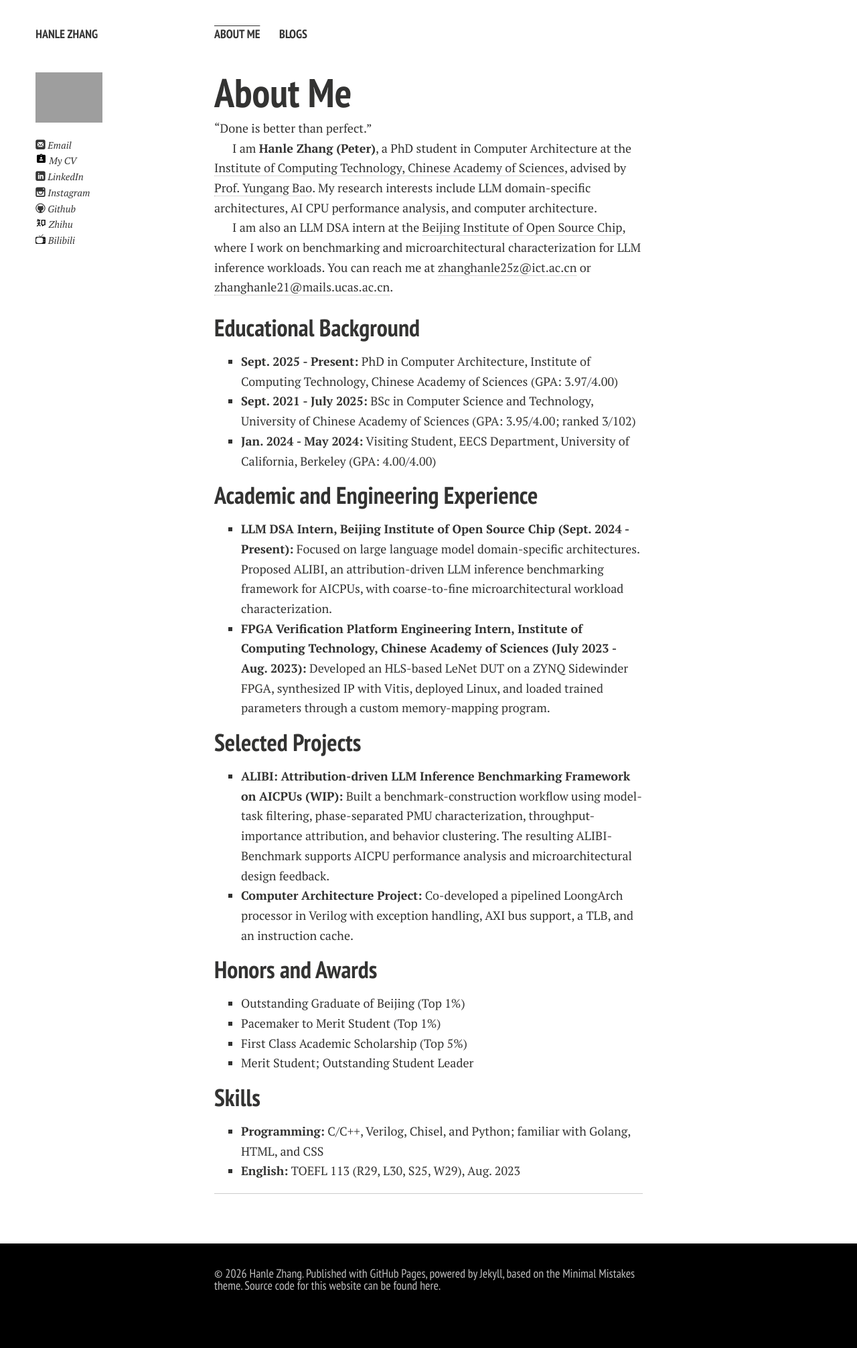
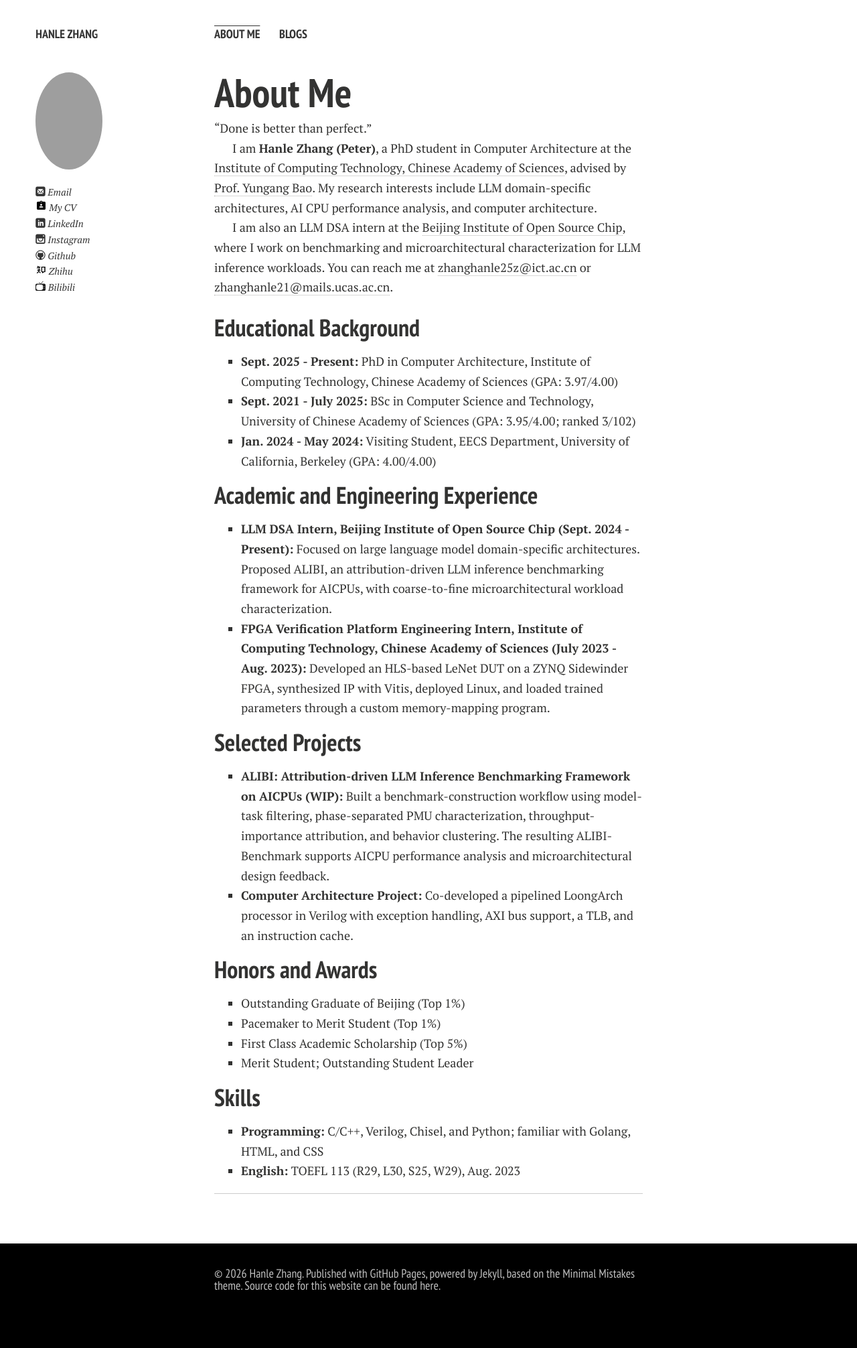
Before and after one commit to LeleCheung/LeleCheung.github.io, a Jekyll site: the page built from index.md, in a window 1280 px wide. Shown: the whole page at 67% size. Built offline with Jekyll 4.4.1, drawn with Linux system fonts in a browser that asks for light colours; nearby versions of some CDN libraries; comment, search, counter and statistics services are not loaded; a style sheet for code colours, icons or effects is not loaded; our own code applies the rules of GitHub Pages for plain Markdown files.

Commit message:
Use a vertical oval portrait

```diff
--- a/assets/css/portrait.css
+++ b/assets/css/portrait.css
@@ -1,11 +1,12 @@
-/* Preserve the full portrait instead of forcing a circular crop. */
+/* Display the portrait as a vertical oval without distortion. */
 .article-author-top img.bio-photo,
 .article-author-bottom img.bio-photo {
   display: block;
   width: 100px;
   max-width: 100%;
-  height: auto;
-  -webkit-border-radius: 0;
-  -moz-border-radius: 0;
-  border-radius: 0;
+  height: 145px;
+  object-fit: cover;
+  -webkit-border-radius: 50%;
+  -moz-border-radius: 50%;
+  border-radius: 50%;
 }
--- a/assets/less/page.less
+++ b/assets/less/page.less
@@ -138,8 +138,9 @@ html {
 		display: block;
 		width: 100px;
 		max-width: 100%;
-		height: auto;
-		.rounded(0);
+		height: 145px;
+		object-fit: cover;
+		.rounded(50%);
 	}
 }
 .article-author-top {
```
